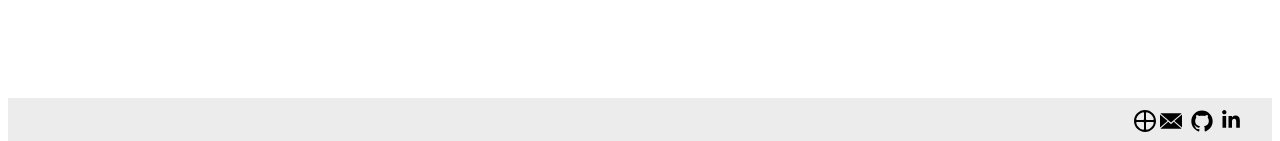
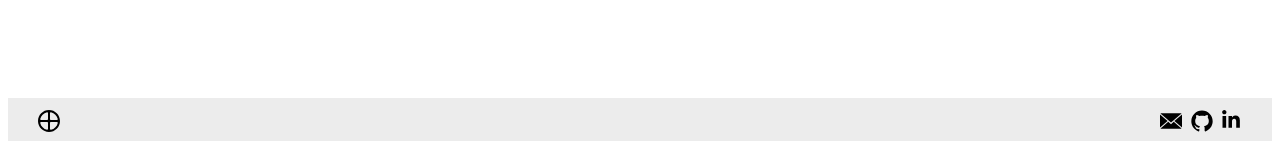
Before and after one commit to kalrish/website, a Jekyll site: the page built from es/contact.html, in a window 1280 px wide. Shown: the part 756-897 px from the top of the page. Built offline with Jekyll 4.4.1, drawn with Linux system fonts in a browser that asks for light colours.

Commit message:
Separate footer links into a right and a left side

```diff
--- a/_layouts/default.html
+++ b/_layouts/default.html
@@ -28,10 +28,14 @@ layout: compress
 			{{ content }}
 		</main>
 		<footer id="site-footer">
-			<a id="site-footer-icon-link-blog" class="site-footer-icon-link" href="/blog/{{ page.lang }}/home">{% include embed/svg.html name="blog" class="site-footer-icon" %}</a>
-			<a id="site-footer-icon-link-mail" class="site-footer-icon-link" href="mailto:david@davidjsp.eu">{% include embed/svg.html name="mail" class="site-footer-icon" %}</a>
-			<a id="site-footer-icon-link-github" class="site-footer-icon-link" href="https://github.com/kalrish">{% include embed/svg.html name="github" class="site-footer-icon" %}</a>
-			<a id="site-footer-icon-link-linkedin" class="site-footer-icon-link" href="https://www.linkedin.com/in/davidjsp">{% include embed/svg.html name="linkedin" class="site-footer-icon" %}</a>
+			<nav>
+				<a id="site-footer-icon-link-blog" class="site-footer-icon-link" href="/blog/{{ page.lang }}/home">{% include embed/svg.html name="blog" class="site-footer-icon" %}</a>
+			</nav>
+			<nav>
+				<a id="site-footer-icon-link-mail" class="site-footer-icon-link" href="mailto:david@davidjsp.eu">{% include embed/svg.html name="mail" class="site-footer-icon" %}</a>
+				<a id="site-footer-icon-link-github" class="site-footer-icon-link" href="https://github.com/kalrish">{% include embed/svg.html name="github" class="site-footer-icon" %}</a>
+				<a id="site-footer-icon-link-linkedin" class="site-footer-icon-link" href="https://www.linkedin.com/in/davidjsp">{% include embed/svg.html name="linkedin" class="site-footer-icon" %}</a>
+			</nav>
 		</footer>
 	</body>
 </html>
--- a/_sass/base.scss
+++ b/_sass/base.scss
@@ -90,7 +90,8 @@ li {
 	margin-top: 70px;
 	padding: 12px 30px;
 	background-color: #ECECEC;
-	text-align: right;
+	display: flex;
+	justify-content: space-between;
 }
 
 #site-footer-icon-link-github {
```
